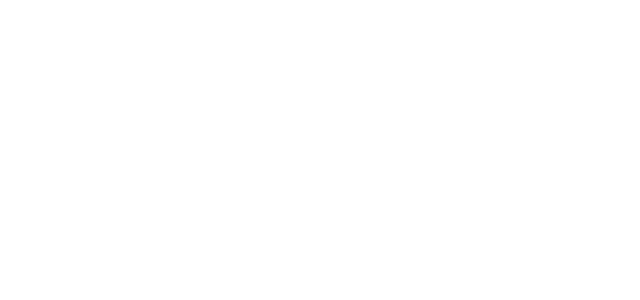
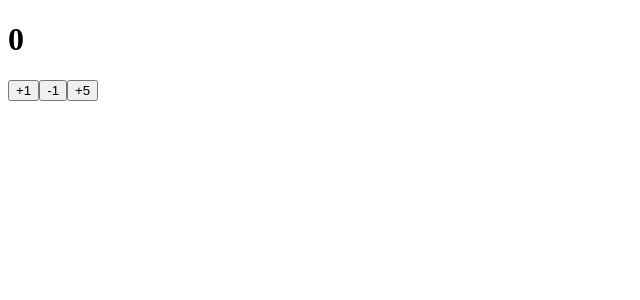
Before and after one commit to codeminnam/ts-react-tutorial, a React (Create React App) app: page / in a window 1280 px wide. Shown: the top 300 px of the page, without its empty margins (0-640 px from the left). Built offline with nearby package versions, Linux system fonts and the light colour scheme.

Commit message:
Implement counter with redux

```diff
--- a/src/App.tsx
+++ b/src/App.tsx
@@ -1,8 +1,9 @@
 import React from 'react';
+import CounterContainer from './containers/CounterContainer';
 
 function App() {
     return (
-        <div></div>
+        <CounterContainer />
     );
 }
 
--- /dev/null
+++ b/src/components/Counter.tsx
@@ -0,0 +1,26 @@
+import React from 'react';
+
+type CounterProps = {
+    count: number;
+    onIncrease: () => void;
+    onDecrease: () => void;
+    onIncreaseBy: (diff: number) => void;
+}
+
+function Counter({
+    count,
+    onIncrease,
+    onDecrease,
+    onIncreaseBy
+}: CounterProps) {
+    return (
+        <div>
+            <h1>{count}</h1>
+            <button onClick={onIncrease}>+1</button>
+            <button onClick={onDecrease}>-1</button>
+            <button onClick={() => onIncreaseBy(5)}>+5</button>
+        </div>
+    );
+}
+
+export default Counter;
--- /dev/null
+++ b/src/containers/CounterContainer.tsx
@@ -0,0 +1,32 @@
+import React from 'react';
+import Counter from '../components/Counter';
+import { useSelector, useDispatch } from 'react-redux';
+import { increase, decrease, increaseBy } from '../modules/counter';
+import { RootState } from '../modules';
+
+function CounterContainer() {
+    const count = useSelector((state: RootState) => state.counter.count);
+    const dispatch = useDispatch();
+
+    const onIncrease = () => {
+        dispatch(increase());
+    }
+
+    const onDecrease = () => {
+        dispatch(decrease());
+    }
+
+    const onIncreaseBy = (diff: number) => {
+        dispatch(increaseBy(diff));
+    }
+
+    return (
+        <Counter
+            count={count}
+            onIncrease={onIncrease}
+            onDecrease={onDecrease}
+            onIncreaseBy={onIncreaseBy} />
+    );
+}
+
+export default CounterContainer;
--- a/src/index.tsx
+++ b/src/index.tsx
@@ -1,10 +1,15 @@
 import React from 'react';
 import ReactDOM from 'react-dom';
 import App from './App';
+import { Provider } from 'react-redux';
+import { createStore } from 'redux';
+import rootReducer from './modules';
+
+const store = createStore(rootReducer);
 
 ReactDOM.render(
-  <React.StrictMode>
+  <Provider store={store}>
     <App />
-  </React.StrictMode>,
+  </Provider>,
   document.getElementById('root')
 );
--- /dev/null
+++ b/src/modules/counter.ts
@@ -0,0 +1,38 @@
+const INCREASE = 'counter/INCREASE' as const;
+const DECREASE = 'counter/DECREASE' as const;
+const INCREASE_BY = 'counter/INCREASE_BY' as const;
+
+export const increase = () => ({ type: INCREASE });
+export const decrease = () => ({ type: DECREASE });
+export const increaseBy = (diff: number) => ({
+    type: INCREASE_BY,
+    payload: diff
+});
+
+type CounterState = {
+    count: number
+};
+
+const initialState: CounterState = {
+    count: 0
+};
+
+type CounterAction =
+    | ReturnType<typeof increase>
+    | ReturnType<typeof decrease>
+    | ReturnType<typeof increaseBy>
+
+function counter(state: CounterState = initialState, action: CounterAction): CounterState {
+    switch (action.type) {
+        case INCREASE:
+            return { count: state.count + 1 };
+        case DECREASE:
+            return { count: state.count - 1 };
+        case INCREASE_BY:
+            return { count: state.count + action.payload };
+        default:
+            return state;
+    }
+}
+
+export default counter;
--- /dev/null
+++ b/src/modules/index.ts
@@ -0,0 +1,7 @@
+import { combineReducers } from 'redux';
+import counter from './counter';
+
+const rootReducer = combineReducers({ counter });
+
+export default rootReducer;
+export type RootState = ReturnType<typeof rootReducer>
```
